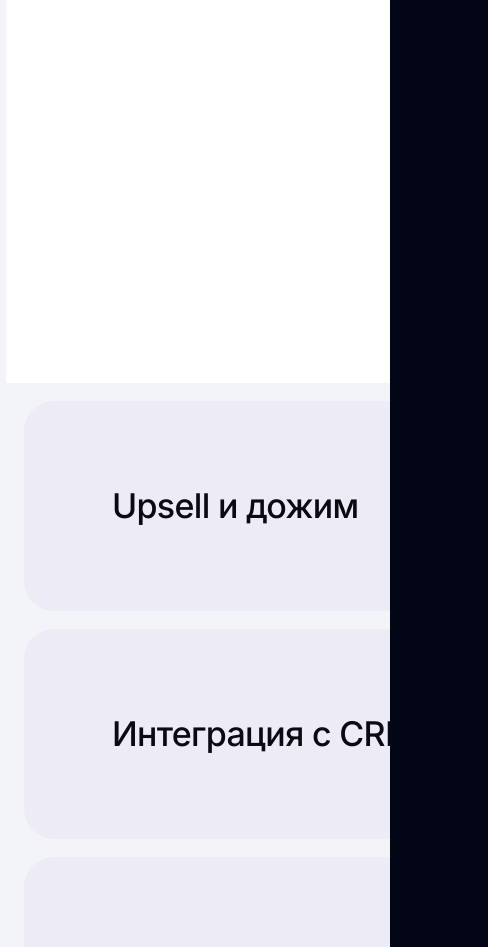
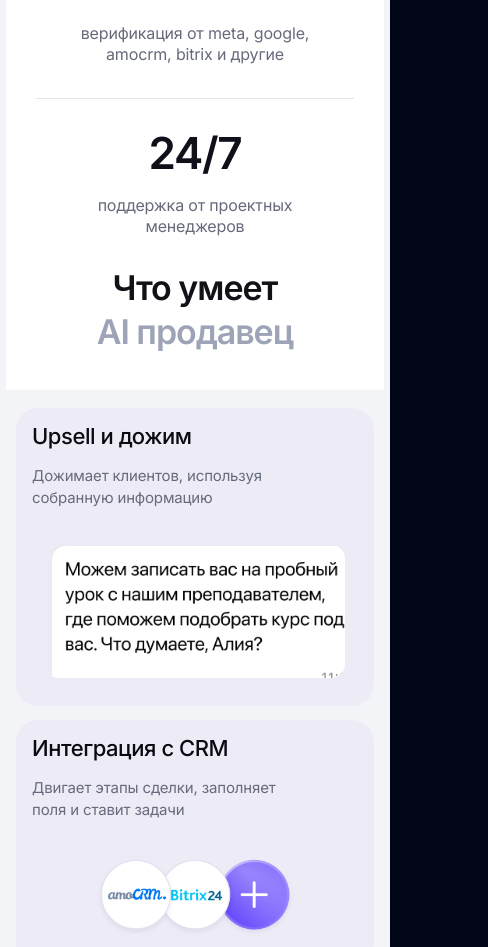
Before and after one commit to m1ke1994/ai, a Vue app: page / in a window 390 px wide. Shown: the part 1043-1990 px from the top of the page, 488 px wide, since content can reach past the window. Built offline with nearby package versions, Linux system fonts and the light colour scheme.

Commit message:
под моб вид исправили

```diff
--- a/src/components/ContactFeedbackSection.vue
+++ b/src/components/ContactFeedbackSection.vue
@@ -1,5 +1,5 @@
 <template>
-  <section id="contacts" class="relative scroll-mt-[110px] overflow-hidden rounded-[40px] bg-[#01020a] pt-8 pb-0 sm:pt-10 sm:pb-0 lg:pt-12 lg:pb-0">
+  <section id="contacts" class="relative scroll-mt-[110px] overflow-hidden rounded-none sm:rounded-[40px] bg-[#01020a] pt-8 pb-0 sm:pt-10 sm:pb-0 lg:pt-12 lg:pb-0">
     <img
       src="/bg-fon.png"
       alt=""
--- a/src/components/ReviewsSection.vue
+++ b/src/components/ReviewsSection.vue
@@ -1,7 +1,7 @@
 <template>
   <section
     id="reviews"
-    class="scroll-mt-[110px] bg-[#020205] py-20 sm:py-24 lg:py-28 rounded-[40px]"
+    class="scroll-mt-[110px] bg-[#020205] py-20 sm:py-24 lg:py-28 rounded-none sm:rounded-[40px]"
     aria-labelledby="reviews-title"
   >
     <div class="mx-auto max-w-[1720px] px-4 sm:px-6 lg:px-10">
--- a/src/components/WhatSellerCan.vue
+++ b/src/components/WhatSellerCan.vue
@@ -2,18 +2,9 @@
 import FeatureRow from './_FeatureRow.vue'
 
 const stats = [
-  {
-    value: '0 тг',
-    text: 'за установку ИИ',
-  },
-  {
-    value: '100%',
-    text: 'верификация от meta, google,\namocrm, bitrix и другие',
-  },
-  {
-    value: '24/7',
-    text: 'поддержка от проектных\nменеджеров',
-  },
+  { value: '0 тг', text: 'за установку ИИ' },
+  { value: '100%', text: 'верификация от meta, google,\namocrm, bitrix и другие' },
+  { value: '24/7', text: 'поддержка от проектных\nменеджеров' },
 ]
 
 const features = [
@@ -66,46 +57,63 @@ const features = [
 </script>
 
 <template>
-  <section class="relative z-10 bg-[#F3F4F7] pt-0 pb-12 rounded-[40px]">
-    <div class="overflow-x-auto">
-      <div class="mx-auto min-w-[1860px] max-w-[1880px] px-[6px]">
-        <div class="relative h-[615px] overflow-hidden rounded-t-[20px] bg-white">
-          <div class="grid grid-cols-3 pt-[62px]">
+  <section class="relative z-10 bg-[#F3F4F7] pt-0 pb-12 rounded-none sm:rounded-[40px]">
+    <!-- Верхняя часть со статами: на мобилке колонка, на lg как было -->
+    <div class="overflow-x-auto lg:overflow-visible">
+      <div class="mx-auto min-w-0 lg:min-w-[1860px] max-w-[1880px] px-[6px]">
+        <div class="relative overflow-hidden rounded-t-[20px] bg-white">
+          <!-- высоту делаем авто на мобилке, фикс на lg -->
+          <div class="px-4 pt-10 pb-8 lg:px-0 lg:pt-0 lg:pb-0">
+            <div class="grid grid-cols-1 gap-8 lg:grid-cols-3 lg:gap-0 lg:pt-[62px]">
               <div
                 v-for="(item, index) in stats"
                 :key="item.value"
-            class="relative px-[44px] py-0 text-center"
+                class="relative px-0 text-center lg:px-[44px]"
               >
+                <!-- вертикальные разделители только на lg -->
                 <div
                   v-if="index < stats.length - 1"
-              class="absolute right-0 top-[4px] h-[258px] w-px bg-[#E4E6EE]"
+                  class="absolute right-0 top-[4px] hidden h-[258px] w-px bg-[#E4E6EE] lg:block"
                   aria-hidden="true"
                 />
 
-            <p class="text-[70px] font-semibold leading-none tracking-[-0.03em] text-[#10101A]">
+                <p class="text-[44px] font-semibold leading-none tracking-[-0.03em] text-[#10101A] sm:text-[54px] lg:text-[70px]">
                   {{ item.value }}
                 </p>
-            <p class="mt-11 whitespace-pre-line text-[24px] leading-[1.28] tracking-[-0.01em] text-[#666A7B]">
+                <p class="mt-5 whitespace-pre-line text-[16px] leading-[1.35] tracking-[-0.01em] text-[#666A7B] sm:text-[18px] lg:mt-11 lg:text-[24px] lg:leading-[1.28]">
                   {{ item.text }}
                 </p>
-          </div>
-        </div>
 
-          <div class="absolute inset-x-0 bottom-[42px] px-10 text-center">
-            <h2 class="text-[66px] font-semibold leading-[1.04] tracking-[-0.03em] text-[#111218]">
-            Что умеет
-            </h2>
-            <p class="mt-4 text-[66px] font-semibold leading-[1.04] tracking-[-0.03em] text-[#9EA4B8]">
-            AI продавец
-            </p>
-          </div>
+                <!-- горизонтальный разделитель между элементами на мобилке -->
+                <div
+                  v-if="index < stats.length - 1"
+                  class="mx-auto mt-8 h-px w-[92%] bg-[#E4E6EE] lg:hidden"
+                  aria-hidden="true"
+                />
               </div>
             </div>
           </div>
 
-    <div class="mt-[18px] overflow-x-auto">
-      <div class="mx-auto min-w-[1760px] max-w-[1760px] px-6">
-        <div class="space-y-[18px]">
+          <!-- Заголовок: на мобилке обычный поток, на lg как было (absolute) -->
+          <div class="px-4 pb-10 text-center lg:absolute lg:inset-x-0 lg:bottom-[42px] lg:px-10">
+            <h2 class="text-[34px] font-semibold leading-[1.06] tracking-[-0.03em] text-[#111218] sm:text-[44px] lg:text-[66px] lg:leading-[1.04]">
+              Что умеет
+            </h2>
+            <p class="mt-2 text-[34px] font-semibold leading-[1.06] tracking-[-0.03em] text-[#9EA4B8] sm:text-[44px] lg:mt-4 lg:text-[66px] lg:leading-[1.04]">
+              AI продавец
+            </p>
+          </div>
+
+          <!-- фикс высоты только на lg (чтобы совпало с прежней версткой) -->
+          <div class="hidden lg:block h-[615px]" aria-hidden="true" />
+        </div>
+      </div>
+    </div>
+
+    <!-- Список фич: на мобилке колонка без горизонтального скролла -->
+    <div class="mt-[18px] overflow-x-visible lg:overflow-x-auto">
+      <div class="mx-auto min-w-0 lg:min-w-[1760px] max-w-[1760px] px-4 sm:px-6">
+        <div class="space-y-[14px] lg:space-y-[18px]">
           <FeatureRow
             v-for="feature in features"
             :key="feature.title"
@@ -113,11 +121,9 @@ const features = [
             :description="feature.description"
             :visual-top="feature.visualTop"
           >
-            <div class="flex h-[136px] w-[440px] items-center justify-start">
-              <div
-                v-if="feature.viewportClass"
-                :class="feature.viewportClass"
-              >
+            <!-- на мобилке делаем визуал по центру и ужимаем -->
+            <div class="flex h-auto w-full items-center justify-center py-3 lg:h-[136px] lg:w-[440px] lg:justify-start lg:py-0">
+              <div v-if="feature.viewportClass" :class="[feature.viewportClass, 'mx-auto lg:mx-0']">
                 <img
                   :src="feature.image"
                   :alt="feature.imageAlt"
@@ -127,11 +133,12 @@ const features = [
                   draggable="false"
                 />
               </div>
+
               <img
                 v-else
                 :src="feature.image"
                 :alt="feature.imageAlt"
-                :class="feature.imageClass"
+                :class="[feature.imageClass, 'mx-auto lg:mx-0']"
                 class="h-auto object-contain"
                 loading="lazy"
                 draggable="false"
--- a/src/components/_FeatureRow.vue
+++ b/src/components/_FeatureRow.vue
@@ -16,23 +16,44 @@ defineProps({
 </script>
 
 <template>
-  <div class="min-w-[1680px] rounded-[30px] bg-[#EDECF6] px-[88px] py-[18px]">
-    <div class="flex min-h-[174px] items-center gap-0">
-      <div class="w-[460px] shrink-0">
-        <h4 class="text-[34px] font-medium leading-[1.1] tracking-[-0.02em] text-[#090A12]">
+  <div
+    class="w-full rounded-[22px] bg-[#EDECF6] px-4 py-4 sm:px-6 sm:py-5
+           lg:min-w-[1680px] lg:rounded-[30px] lg:px-[88px] lg:py-[18px]"
+  >
+    <div
+      class="flex flex-col gap-4
+             lg:min-h-[174px] lg:flex-row lg:items-center lg:gap-0"
+    >
+      <!-- Title -->
+      <div class="w-full lg:w-[460px] lg:shrink-0">
+        <h4
+          class="text-[22px] font-medium leading-[1.15] tracking-[-0.02em] text-[#090A12]
+                 sm:text-[26px]
+                 lg:text-[34px] lg:leading-[1.1]"
+        >
           {{ title }}
         </h4>
       </div>
 
-      <div class="mx-[72px] h-[118px] w-px shrink-0 bg-[#D6D7E5]" />
+      <!-- Divider (desktop only) -->
+      <div class="hidden lg:mx-[72px] lg:block lg:h-[118px] lg:w-px lg:shrink-0 lg:bg-[#D6D7E5]" />
 
-      <p class="max-w-[560px] flex-1 whitespace-pre-line text-[24px] leading-[1.26] tracking-[-0.01em] text-[#666A7C]">
+      <!-- Description -->
+      <p
+        class="w-full whitespace-pre-line text-[15px] leading-[1.45] tracking-[-0.01em] text-[#666A7C]
+               sm:text-[16px]
+               lg:max-w-[560px] lg:flex-1 lg:text-[24px] lg:leading-[1.26]"
+      >
         {{ description }}
       </p>
 
+      <!-- Visual -->
       <div
-        class="ml-[60px] flex w-[520px] shrink-0 justify-end"
-        :class="visualTop ? 'items-start' : 'items-center'"
+        class="w-full pt-2"
+        :class="[
+          visualTop ? 'items-start' : 'items-center',
+          'flex justify-center lg:ml-[60px] lg:w-[520px] lg:shrink-0 lg:justify-end lg:pt-0',
+        ]"
       >
         <slot />
       </div>
```
Also changed, not shown: src/components/AutomationBusinessSection.vue (+87 -25 lines), src/components/IntegrationSteps.vue (+134 -60 lines). Lines whose indentation alone changed are shown as unchanged.
